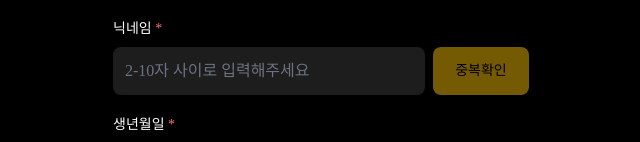
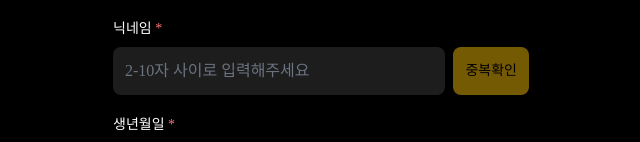
Before and after one commit to Superkid0714/ST4R-FE, a React (Vite) app in the folder ST4R/: page /register in a window 1280 px wide. Shown: the part 331-473 px from the top of the page, without its empty margins (319-959 px from the left). Built offline with nearby package versions, Linux system fonts and the light colour scheme; sample sign-in values are in the browser's storage.

Commit message:
♻️ refactor : 닉네임 중복 확인 칸 수정

```diff
--- a/ST4R/src/pages/auth/CompleteRegistrationPage.jsx
+++ b/ST4R/src/pages/auth/CompleteRegistrationPage.jsx
@@ -560,7 +560,7 @@ export default function CompleteRegistrationPage() {
                   checkNicknameMutation.isLoading ||
                   isLoading
                 }
-                className="w-24 h-12 bg-yellow-500 text-black rounded-lg font-medium hover:bg-yellow-400 transition-colors disabled:opacity-50 disabled:cursor-not-allowed text-sm whitespace-nowrap"
+                className="px-3 h-12 bg-yellow-500 text-black rounded-lg font-medium hover:bg-yellow-400 transition-colors disabled:opacity-50 disabled:cursor-not-allowed text-sm whitespace-nowrap flex-shrink-0"
               >
                 {checkNicknameMutation.isLoading ? '확인중...' : '중복확인'}
               </button>
--- a/ST4R/src/pages/profile/ProfileEditPage.jsx
+++ b/ST4R/src/pages/profile/ProfileEditPage.jsx
@@ -439,7 +439,7 @@ export default function ProfileEditPage() {
                   checkNicknameMutation.isLoading ||
                   isLoading
                 }
-                className="w-24 h-12 bg-yellow-500 text-black rounded-lg font-medium hover:bg-yellow-400 transition-colors disabled:opacity-50 disabled:cursor-not-allowed text-sm whitespace-nowrap"
+                className="px-3 h-12 bg-yellow-500 text-black rounded-lg font-medium hover:bg-yellow-400 transition-colors disabled:opacity-50 disabled:cursor-not-allowed text-sm whitespace-nowrap flex-shrink-0"
               >
                 {checkNicknameMutation.isLoading ? '확인중...' : '중복확인'}
               </button>
```
